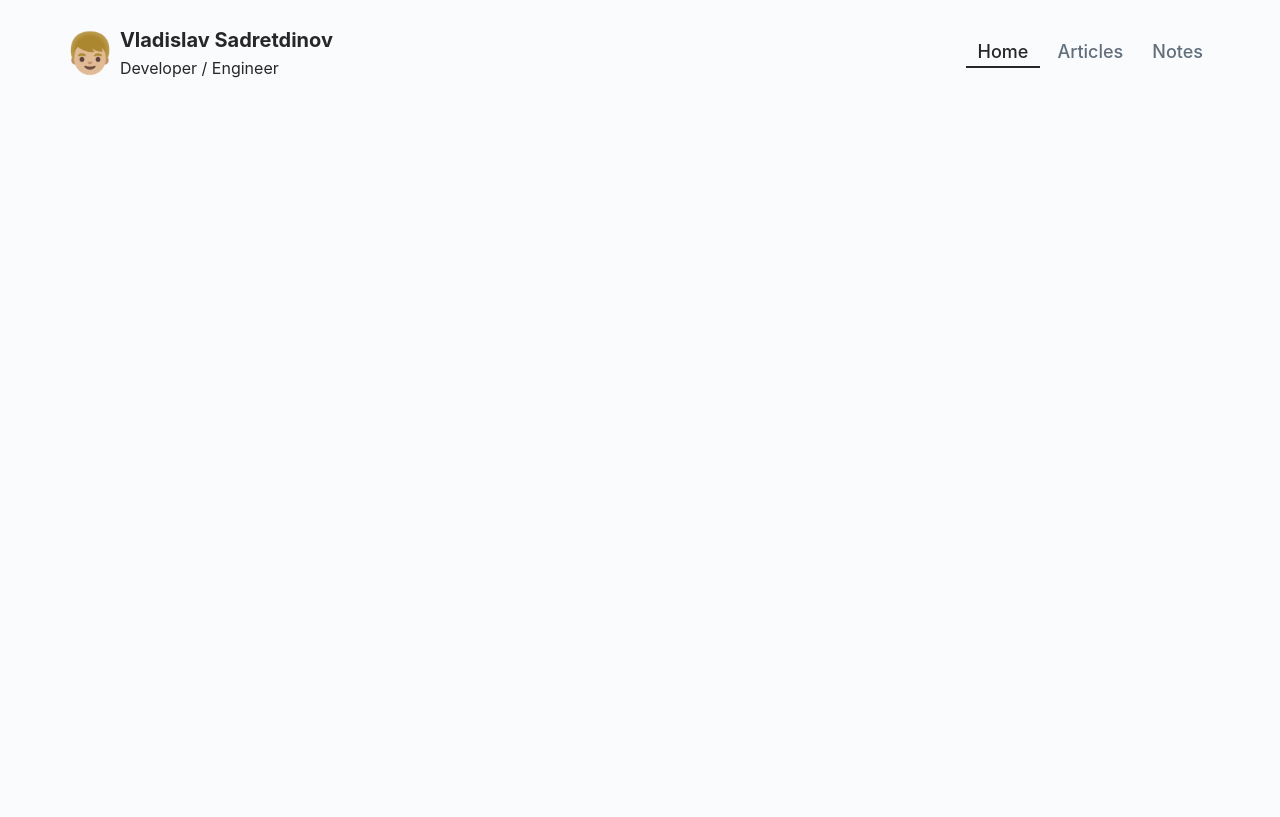
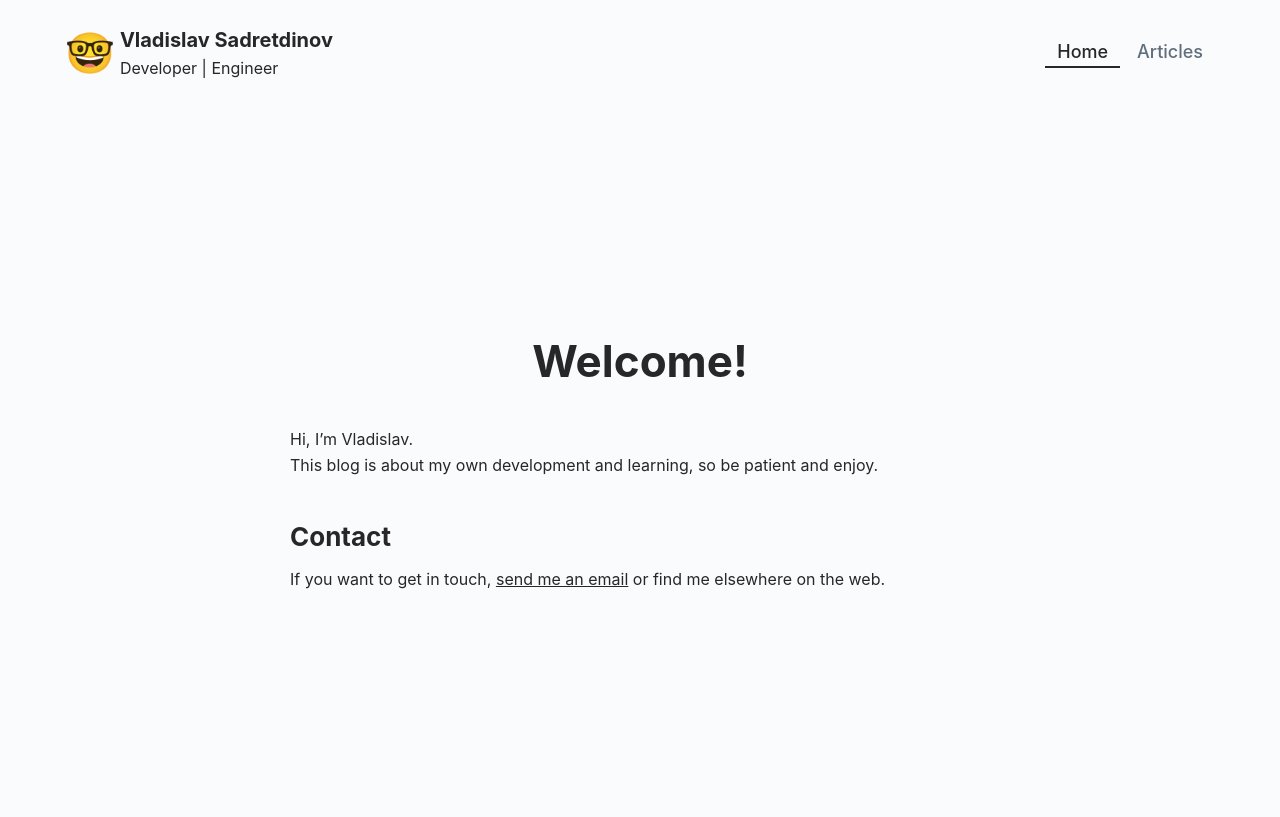
Before and after one commit to vladsad/vladsad.github.io, a Gatsby site: page / in a window 1280 px wide. Built offline with nearby package versions, Linux system fonts and the light colour scheme; Gatsby itself is replaced by a stand-in of ours.

Commit message:
Add some info

```diff
--- /dev/null
+++ b/src/components/content.scss
@@ -0,0 +1,40 @@
+.content {
+    margin: auto;
+    max-width: 700px;
+
+    & h1 {
+        font-size: 44px;
+        line-height: 1.2;
+        margin: 0 0 16px;
+        text-align: center;
+    }
+
+    & h2 {
+        margin-bottom: 12px;
+        margin-top: 40px;
+        scroll-margin-top: 16px;
+        font-size: 26px;
+        line-height: 1.4;
+    }
+}
+
+main {
+    & p {
+        overflow-wrap: break-word;
+    }
+    & a {
+        color: #27272a;
+        transition: color .1s ease;
+        cursor: pointer;
+        text-decoration: underline;
+
+        &:hover, &:focus, &:active {
+            color: #a0a1a7;
+            text-decoration: none;
+        }
+    }
+}
+
+main img, main p, main ul {
+    margin-top: 24px;
+}
--- a/src/components/header/header.js
+++ b/src/components/header/header.js
@@ -9,10 +9,10 @@ const Header = (props) => {
     <header className="header">
       <div className="header_inner">
         <div className="header-logo">
-          <span className="header-logo_img">👦🏼</span>
+          <span className="header-logo_img">🤓</span>
           <div>
             <div className="header-logo_text-top">Vladislav Sadretdinov</div>
-            <div className="header-logo_text-bottom">Developer / Engineer</div>
+            <div className="header-logo_text-bottom">Developer | Engineer</div>
           </div>
         </div>
         <nav className="nav">
@@ -31,7 +31,7 @@ const Header = (props) => {
                 Articles
               </Link>
             </li>
-            <li className="nav_element">
+            {/* <li className="nav_element">
               <Link
                 to="/notes"
                 className="nav_link"
@@ -39,7 +39,7 @@ const Header = (props) => {
               >
                 Notes
               </Link>
-            </li>
+            </li> */}
           </ul>
         </nav>
       </div>
--- a/src/components/header/header.scss
+++ b/src/components/header/header.scss
@@ -1,6 +1,8 @@
 @import "./../variables";
 
 .header {
+    margin-bottom: 32px;
+
     &_inner {
         max-width: $maxWidthInner;
         margin: auto;
--- a/src/components/layout.js
+++ b/src/components/layout.js
@@ -13,11 +13,30 @@ const Layout = (props) => {
   return (
     <>
       <Helmet>
+        <title>Vladislav Sadretdinov | Developer | Engineer</title>
         <link rel="preconnect" href="https://fonts.gstatic.com" />
         <link
           href="https://fonts.googleapis.com/css2?family=PT+Sans:ital,wght@0,400;0,700;1,400&display=swap"
           rel="stylesheet"
         />
+        <link
+          rel="apple-touch-icon"
+          sizes="180x180"
+          href="/apple-touch-icon.png"
+        />
+        <link
+          rel="icon"
+          type="image/png"
+          sizes="32x32"
+          href="/favicon-32x32.png"
+        />
+        <link
+          rel="icon"
+          type="image/png"
+          sizes="16x16"
+          href="/favicon-16x16.png"
+        />
+        <link rel="manifest" href="/site.webmanifest"></link>
         <meta charSet="utf-8" />
         {/* <title>{pageContext.frontmatter.title}</title> */}
       </Helmet>
--- a/src/pages/index.js
+++ b/src/pages/index.js
@@ -1,8 +1,49 @@
 import React from "react";
 import Layout from "../components/layout";
 
+import "../components/content.scss";
+
 const IndexPage = () => {
-  return <Layout></Layout>;
+  return (
+    <Layout>
+      <section
+        className="content"
+        style={{
+          height: "700px",
+          display: "flex",
+          flexDirection: "column",
+          // alignItems: "center",
+          justifyContent: "center",
+        }}
+      >
+        <h1>Welcome!</h1>
+        <p>
+          Hi, I’m Vladislav.
+          <br />
+          This blog is about my own development and learning, so be patient and
+          enjoy.
+        </p>
+
+        {/* <p
+          style={{
+            fontSize: "25px",
+            marginTop: "160px",
+            textAlign: "center",
+            letterSpacing: "10px",
+          }}
+        >
+          ...
+        </p> */}
+
+        <h2>Contact</h2>
+        <p style={{ marginTop: 0 }}>
+          If you want to get in touch,{" "}
+          <a href="mailto:vlad.sadretdinov@gmail.com">send me an email</a> or
+          find me elsewhere on the web.
+        </p>
+      </section>
+    </Layout>
+  );
 };
 
 export default IndexPage;
```
Also changed, not shown: static/android-chrome-192x192.png (added), static/android-chrome-512x512.png (added), static/apple-touch-icon.png (added), static/favicon-16x16.png (added), static/favicon-32x32.png (added), static/favicon.ico (added), static/site.webmanifest (added).
